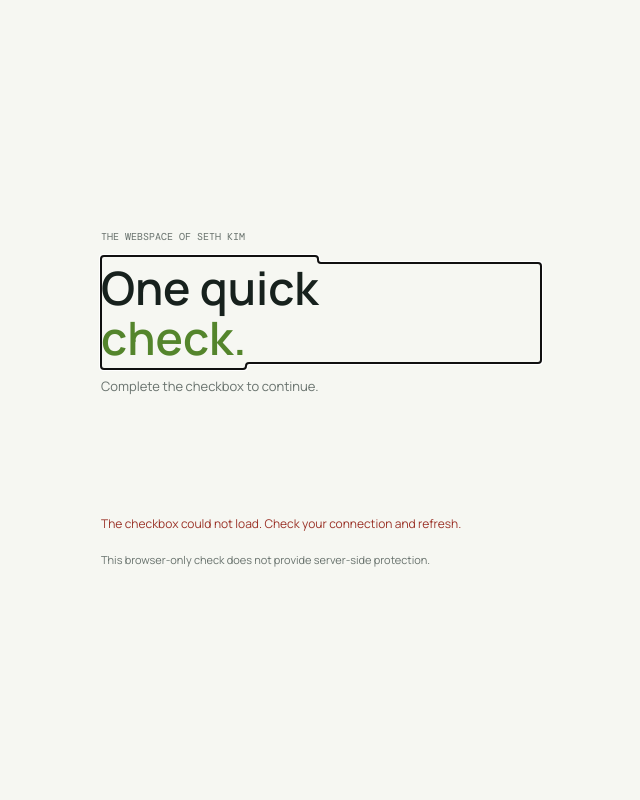
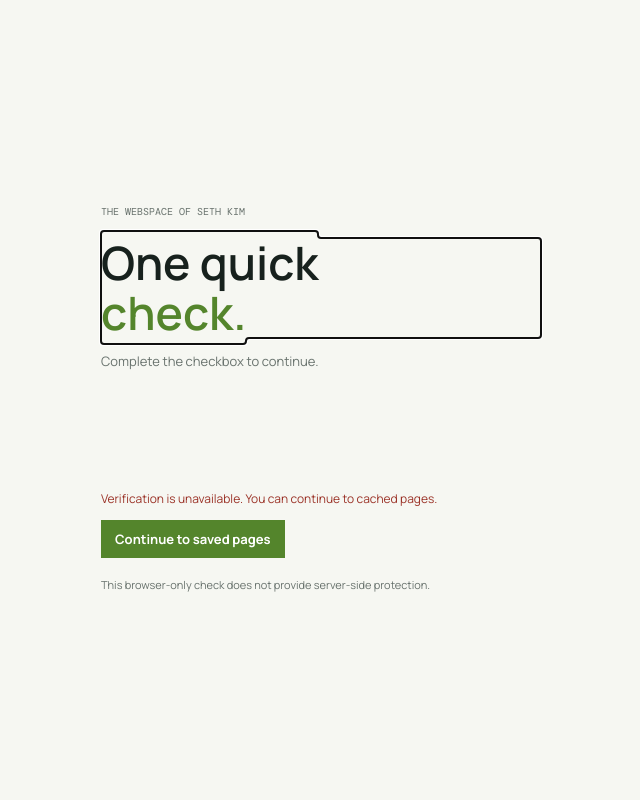
Before and after one commit to skim3106-cmd/seth-kim, a plain HTML site: page pizza-games.html in a window 1280 px wide. Shown: the top 800 px of the page, without its empty margins (319-959 px from the left). Drawn offline with nearby package versions, Linux system fonts and the light colour scheme.

Commit message:
Update website

```diff
--- a/offline.js
+++ b/offline.js
@@ -6,7 +6,7 @@ const updateOfflineNotice = () => {
     notice.className = "offline-notice";
     notice.setAttribute("role", "status");
     notice.setAttribute("aria-live", "polite");
-    notice.textContent = "Offline mode: saved pages work; embedded games need internet.";
+    notice.textContent = "Offline: cached pages are available; external games need internet.";
     document.body.append(notice);
   }
 
--- a/site-gate.js
+++ b/site-gate.js
@@ -1,5 +1,9 @@
 (() => {
   const accessKey = 'sethKimCaptchaAccess';
+
+  if (!navigator.onLine) {
+    return;
+  }
 
   try {
     if (sessionStorage.getItem(accessKey) === 'granted') {
@@ -71,20 +75,30 @@
     gate.remove();
   };
 
+  const offerOfflineAccess = () => {
+    status.textContent = 'Verification is unavailable. You can continue to cached pages.';
+    if (content.querySelector('.captcha-offline-continue')) return;
+
+    const continueButton = document.createElement('button');
+    continueButton.className = 'captcha-offline-continue';
+    continueButton.type = 'button';
+    continueButton.textContent = 'Continue to saved pages';
+    continueButton.addEventListener('click', continueToSite, { once: true });
+    status.after(continueButton);
+  };
+
   const renderCheckbox = () => {
     try {
       window.grecaptcha.render(widget, {
         sitekey: '6LeUdNgtAAAAAJLlaMrFpZNwgFMGO7ydiCZ3BvV6',
         callback: continueToSite,
-        'error-callback': () => {
-          status.textContent = 'The checkbox could not load. Check your connection and try again.';
-        },
+        'error-callback': offerOfflineAccess,
         'expired-callback': () => {
           status.textContent = 'The check expired. Please complete it again.';
         },
       });
     } catch {
-      status.textContent = 'The checkbox could not load. Check the site key and allowed domain.';
+      offerOfflineAccess();
     }
   };
 
@@ -93,8 +107,6 @@
   recaptchaScript.src = 'https://www.google.com/recaptcha/api.js?onload=siteGateRecaptchaLoaded&render=explicit';
   recaptchaScript.async = true;
   recaptchaScript.defer = true;
-  recaptchaScript.onerror = () => {
-    status.textContent = 'The checkbox could not load. Check your connection and refresh.';
-  };
+  recaptchaScript.onerror = offerOfflineAccess;
   document.head.append(recaptchaScript);
 })();
--- a/site.css
+++ b/site.css
@@ -45,6 +45,16 @@ a {
 
 .offline-notice[hidden] {
   display: none;
+}
+
+.captcha-offline-continue {
+  margin-top: 12px;
+  padding: 10px 14px;
+  border: 0;
+  background: #54852c;
+  color: #fff;
+  font: 700 13px var(--sans);
+  cursor: pointer;
 }
 
 .site-header,
@@ -665,8 +675,7 @@ main {
 }
 
 .pizza-game-list {
-  display: grid;
-  grid-template-columns: repeat(3, minmax(0, 1fr));
+  display: block;
   margin: 0;
   padding: 0;
   border-top: 1px solid var(--line);
@@ -708,12 +717,6 @@ main {
   color: var(--muted);
 }
 
-@media (max-width: 760px) {
-  .pizza-game-list {
-    grid-template-columns: repeat(2, minmax(0, 1fr));
-  }
-}
-
 @media (max-width: 480px) {
   .pizza-directory-tools {
     grid-template-columns: 1fr;
@@ -727,9 +730,6 @@ main {
     margin-top: 2px;
   }
 
-  .pizza-game-list {
-    grid-template-columns: 1fr;
-  }
 }
 
 .catalog-embed {
```
Also changed, not shown: README.md.
